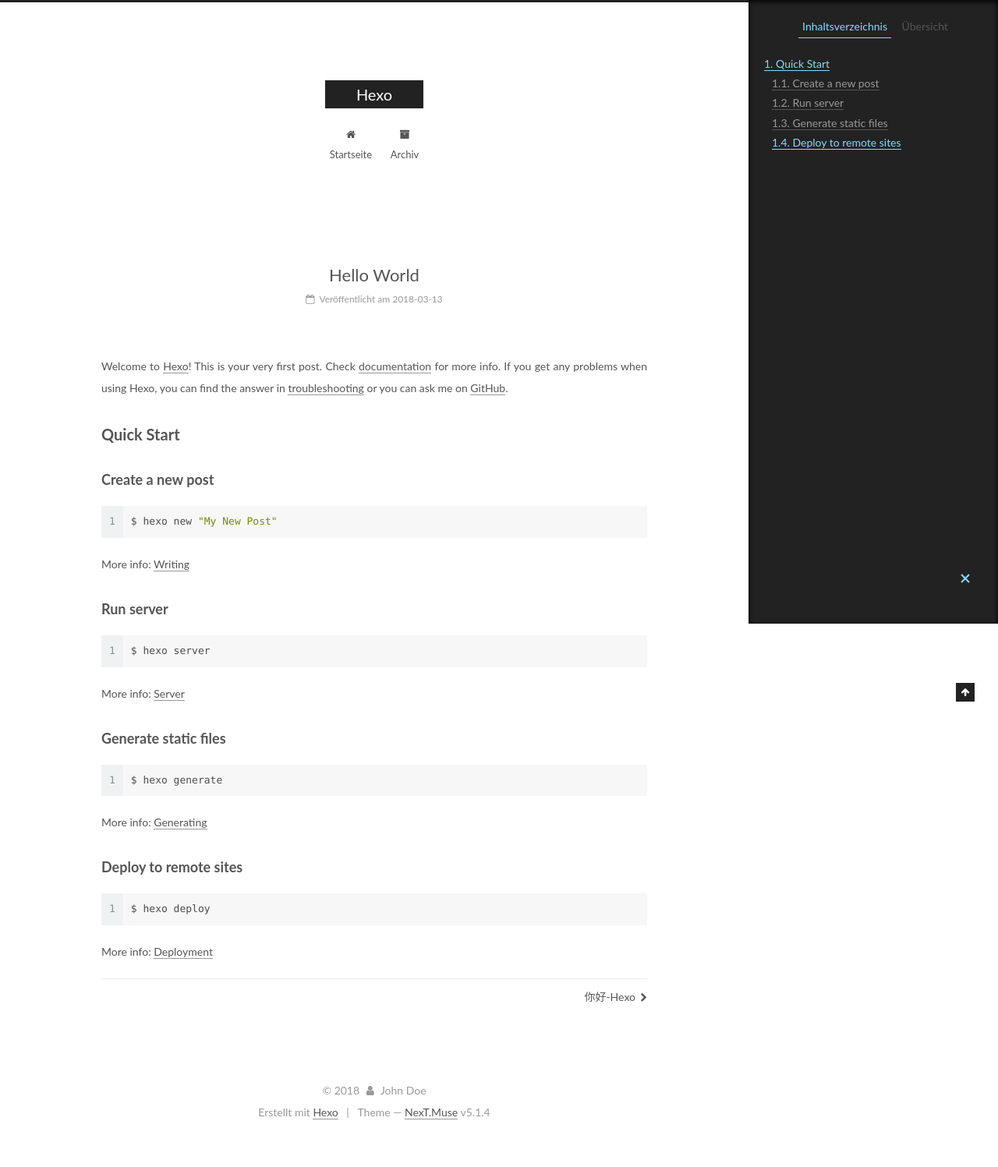
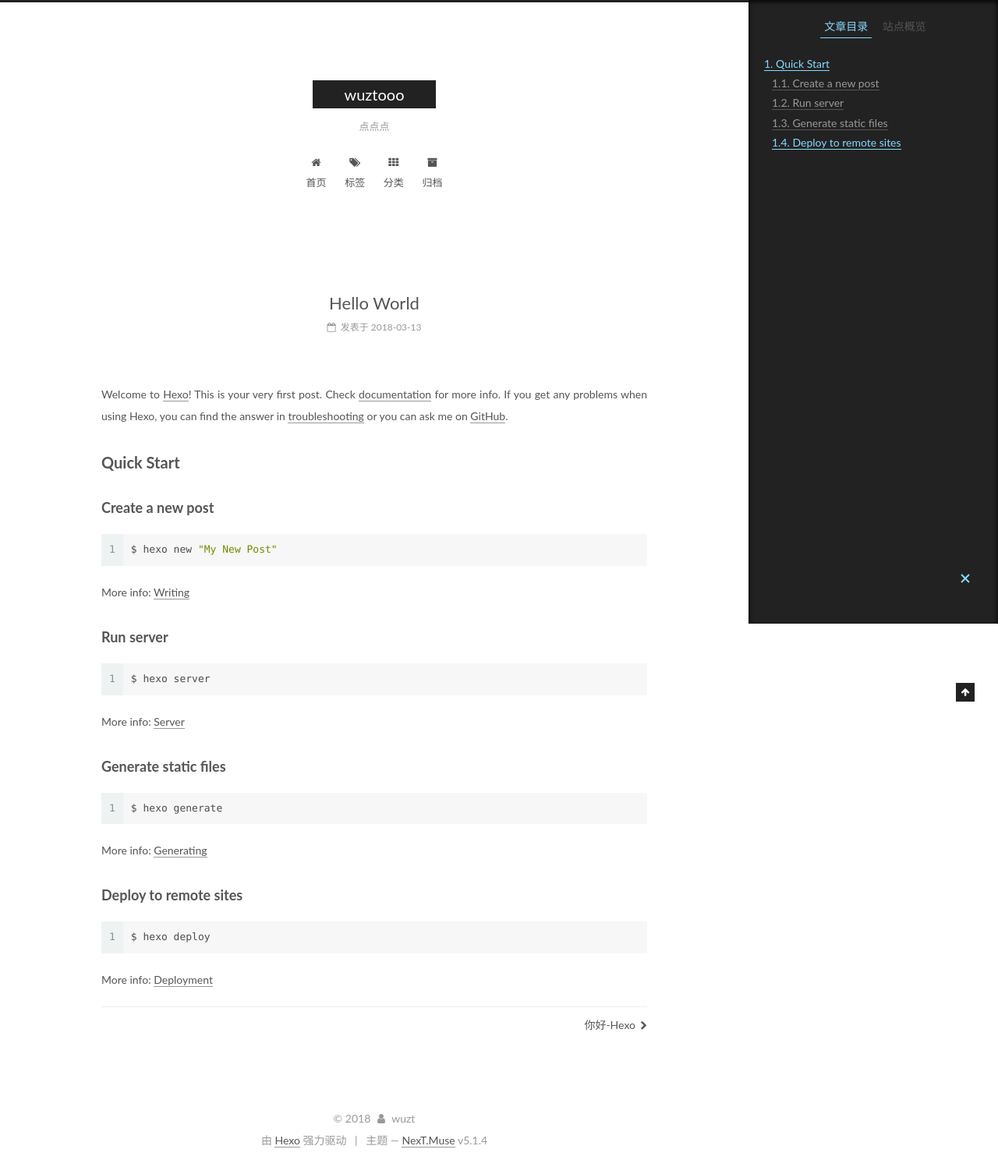
Before and after one commit to wu8659457/wu8659457.github.io, a plain HTML site: page 2018/03/13/hello-world/index.html in a window 1280 px wide. Shown: the whole page at 78% size. Before the commit the page ends 1461 px from the top, so only its background shows below. Drawn offline with Linux system fonts and the light colour scheme.

Commit message:
Site updated: 2018-03-13 23:03:55

```diff
--- a/2018/03/13/hello-world/index.html
+++ b/2018/03/13/hello-world/index.html
@@ -5,7 +5,7 @@
 
 
 
-<html class="theme-next muse use-motion" lang="">
+<html class="theme-next muse use-motion" lang="zh-Hans">
 <head>
   <meta charset="UTF-8"/>
 <meta http-equiv="X-UA-Compatible" content="IE=edge" />
@@ -83,8 +83,9 @@
 <meta property="og:type" content="article">
 <meta property="og:title" content="Hello World">
 <meta property="og:url" content="http://yoursite.com/2018/03/13/hello-world/index.html">
-<meta property="og:site_name" content="Hexo">
+<meta property="og:site_name" content="wuztooo">
 <meta property="og:description" content="Welcome to Hexo! This is your very first post. Check documentation for more info. If you get any problems when using Hexo, you can find the answer in troubleshooting or you can ask me on GitHub. Quick">
+<meta property="og:locale" content="zh-Hans">
 <meta property="og:updated_time" content="2018-03-13T13:21:40.599Z">
 <meta name="twitter:card" content="summary">
 <meta name="twitter:title" content="Hello World">
@@ -104,7 +105,7 @@
     motion: {"enable":true,"async":false,"transition":{"post_block":"fadeIn","post_header":"slideDownIn","post_body":"slideDownIn","coll_header":"slideLeftIn","sidebar":"slideUpIn"}},
     duoshuo: {
       userId: '0',
-      author: 'Author'
+      author: '博主'
     },
     algolia: {
       applicationID: '',
@@ -124,7 +125,7 @@
 
 
 
-  <title>Hello World | Hexo</title>
+  <title>Hello World | wuztooo</title>
 
 
 
@@ -136,7 +137,7 @@
 
 </head>
 
-<body itemscope itemtype="http://schema.org/WebPage" lang="">
+<body itemscope itemtype="http://schema.org/WebPage" lang="zh-Hans">
 
 
 
@@ -154,12 +155,12 @@
     <div class="custom-logo-site-title">
       <a href="/"  class="brand" rel="start">
         <span class="logo-line-before"><i></i></span>
-        <span class="site-title">Hexo</span>
+        <span class="site-title">wuztooo</span>
         <span class="logo-line-after"><i></i></span>
       </a>
     </div>
 
-        <p class="site-subtitle"></p>
+        <p class="site-subtitle">点点点</p>
 
   </div>
 
@@ -184,7 +185,27 @@
 
               <i class="menu-item-icon fa fa-fw fa-home"></i> <br />
 
-            Startseite
+            首页
+          </a>
+        </li>
+
+
+        <li class="menu-item menu-item-tags">
+          <a href="/tags/" rel="section">
+
+              <i class="menu-item-icon fa fa-fw fa-tags"></i> <br />
+
+            标签
+          </a>
+        </li>
+
+
+        <li class="menu-item menu-item-categories">
+          <a href="/categories/" rel="section">
+
+              <i class="menu-item-icon fa fa-fw fa-th"></i> <br />
+
+            分类
           </a>
         </li>
 
@@ -194,7 +215,7 @@
 
               <i class="menu-item-icon fa fa-fw fa-archive"></i> <br />
 
-            Archiv
+            归档
           </a>
         </li>
 
@@ -234,13 +255,13 @@
     <link itemprop="mainEntityOfPage" href="http://yoursite.com/2018/03/13/hello-world/">
 
     <span hidden itemprop="author" itemscope itemtype="http://schema.org/Person">
-      <meta itemprop="name" content="John Doe">
+      <meta itemprop="name" content="wuzt">
       <meta itemprop="description" content="">
       <meta itemprop="image" content="/images/avatar.gif">
     </span>
 
     <span hidden itemprop="publisher" itemscope itemtype="http://schema.org/Organization">
-      <meta itemprop="name" content="Hexo">
+      <meta itemprop="name" content="wuztooo">
     </span>
 
 
@@ -258,9 +279,9 @@
                 <i class="fa fa-calendar-o"></i>
               </span>
 
-                <span class="post-meta-item-text">Veröffentlicht am</span>
+                <span class="post-meta-item-text">发表于</span>
 
-              <time title="Post created" itemprop="dateCreated datePublished" datetime="2018-03-13T21:17:18+08:00">
+              <time title="创建于" itemprop="dateCreated datePublished" datetime="2018-03-13T21:17:18+08:00">
                 2018-03-13
               </time>
 
@@ -393,10 +414,10 @@
 
         <ul class="sidebar-nav motion-element">
           <li class="sidebar-nav-toc sidebar-nav-active" data-target="post-toc-wrap">
-            Inhaltsverzeichnis
+            文章目录
           </li>
           <li class="sidebar-nav-overview" data-target="site-overview-wrap">
-            Übersicht
+            站点概览
           </li>
         </ul>
 
@@ -405,8 +426,8 @@
         <div class="site-overview">
           <div class="site-author motion-element" itemprop="author" itemscope itemtype="http://schema.org/Person">
 
-              <p class="site-author-name" itemprop="name">John Doe</p>
-              <p class="site-description motion-element" itemprop="description"></p>
+              <p class="site-author-name" itemprop="name">wuzt</p>
+              <p class="site-description motion-element" itemprop="description">这是一个简单的小bloger</p>
           </div>
 
           <nav class="site-state motion-element">
@@ -417,7 +438,7 @@
                 <a href="/archives/">
 
                   <span class="site-state-item-count">2</span>
-                  <span class="site-state-item-name">Artikel</span>
+                  <span class="site-state-item-name">日志</span>
                 </a>
               </div>
 
@@ -477,13 +498,13 @@
   <span class="with-love">
     <i class="fa fa-user"></i>
   </span>
-  <span class="author" itemprop="copyrightHolder">John Doe</span>
+  <span class="author" itemprop="copyrightHolder">wuzt</span>
 
 
 </div>
 
 
-  <div class="powered-by">Erstellt mit  <a class="theme-link" target="_blank" href="https://hexo.io">Hexo</a></div>
+  <div class="powered-by">由 <a class="theme-link" target="_blank" href="https://hexo.io">Hexo</a> 强力驱动</div>
 
 
 
@@ -491,7 +512,7 @@
 
 
 
-  <div class="theme-info">Theme &mdash; <a class="theme-link" target="_blank" href="https://github.com/iissnan/hexo-theme-next">NexT.Muse</a> v5.1.4</div>
+  <div class="theme-info">主题 &mdash; <a class="theme-link" target="_blank" href="https://github.com/iissnan/hexo-theme-next">NexT.Muse</a> v5.1.4</div>
 
 
 
```
Also changed, not shown: 2018/03/13/你好-Hexo/index.html (+43 -19 lines), archives/2018/03/index.html (+42 -18 lines), archives/2018/index.html (+42 -18 lines), archives/index.html (+42 -18 lines), index.html (+49 -25 lines).
